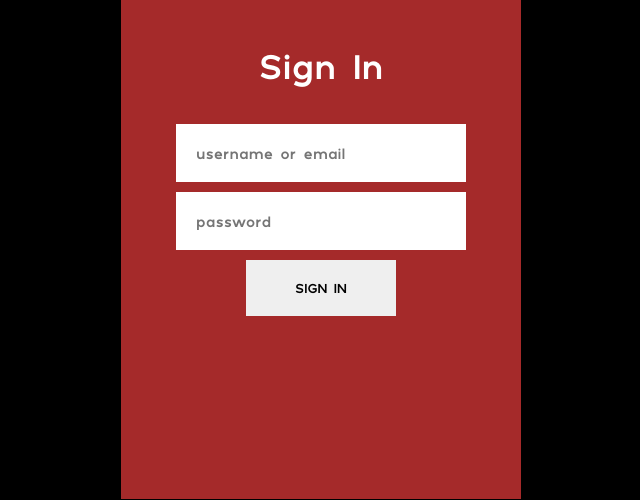
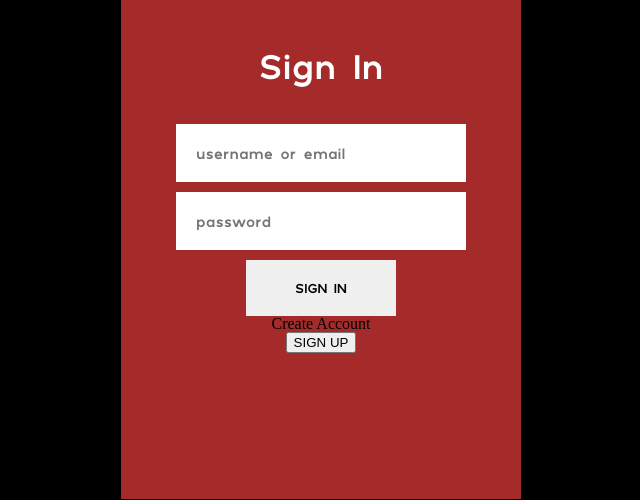
Before and after one commit to abuyako/Self-Code, a PHP site: page / in a window 1280 px wide. Shown: the part 171-671 px from the top of the page, without its empty margins (319-959 px from the left). Run offline with PHP 8.4, Linux system fonts and the light colour scheme.

Commit message:
Adding the sign up button

```diff
--- a/includes/login-form.php
+++ b/includes/login-form.php
@@ -2,9 +2,11 @@
     <div class="login-forms">
         <h1>Sign In</h1>
         <form action="">
-            <input type="text" name="username" placeholder="username or email"> <br>
-            <input type="text" name="password" placeholder="password"><br>
+            <input type="text" name="username" placeholder="username or email" required> <br>
+            <input type="text" name="password" placeholder="password" required><br>
             <input type="submit" name="submit" value="SIGN IN">
         </form>
+        <p>Create Account</p>
+        <input type="submit" name="submit" value="SIGN UP">
     </div>
 </div>
```
